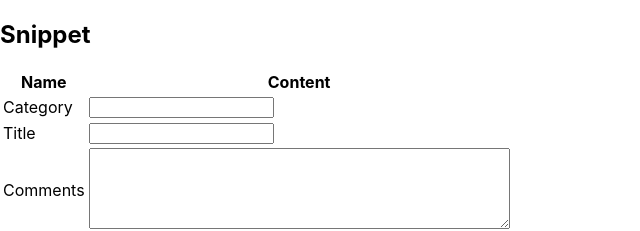
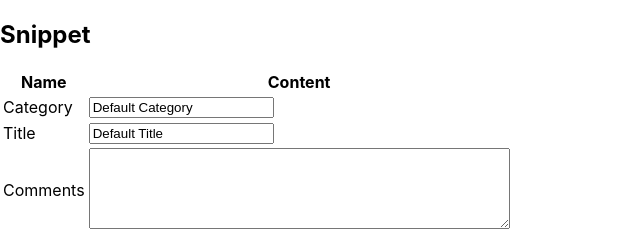
Before and after one commit to rkiran3/snippet-react, a React (Create React App) app: page / in a window 1280 px wide. Shown: the top 231 px of the page, without its empty margins (0-640 px from the left). Built offline with nearby package versions, Linux system fonts and the light colour scheme.

Commit message:
Add react state for components

```diff
--- a/package.json
+++ b/package.json
@@ -6,6 +6,7 @@
     "@testing-library/jest-dom": "^5.16.4",
     "@testing-library/react": "^13.2.0",
     "@testing-library/user-event": "^13.5.0",
+    "nanoid": "^3.3.4",
     "react": "^18.1.0",
     "react-dom": "^18.1.0",
     "react-scripts": "5.0.1",
--- a/src/App.js
+++ b/src/App.js
@@ -1,18 +1,52 @@
+import React, { useState } from "react";
+
 import Snippet from './components/Snippet';
 import Filter from './components/Filter';
 import Form from './components/Form';
 
 function App(props) {
 
+  console.log("Begin App");
+  const [snippets, setSnippets] = useState(props.snippets);
+
+  function addTask(name) {
+    console.log('App addTask was invoked');
+    console.log(name);
+
+    const newSnippet = { id: "id",
+      name: name,
+      title: "new Title",
+      completed: true
+    }
+
+    setSnippets([...snippets, newSnippet]);
+  }
+
+  /* Function invoked when form submitted */
+  function addSnippet(category) {
+    console.log('App addTask was invoked');
+    console.log(category);
+
+    const newSnippet = { id: "id",
+      category: category,
+      title: "new Title",
+      completed: true
+    }
+
+    setSnippets([...snippets, newSnippet]);
+  }
+
   console.log(props);
-  console.log('in From App')
-  const snippetList = props.snippets?.map(snippet =>
+  console.log('App.js: Iterating Snippets');
+
+  const snippetList = snippets.map(snippet =>
     <Snippet
-      category={snippet.category}
       title={snippet.title}
       name={snippet.name}
+      category={snippet.category}
       id={snippet.id}
-      completed={snippet.completed} />
+      completed={snippet.completed}
+      key={snippet.id} />
   );
 
   return (
@@ -20,7 +54,7 @@ function App(props) {
       <header className="App-header">
         <h2>Snippet</h2>
 
-        <Form />
+        <Form addSnippet={addSnippet} />
 
         <ul
           aria-labelledby="list-heading">
--- a/src/components/Form.js
+++ b/src/components/Form.js
@@ -1,14 +1,55 @@
+import React, { useState } from "react";
 
+export default function Form(props) {
+    console.log(`Begin Form function: props= ${props}`);
 
-export default function Form() {
+    //const [name, setName] = useState('Use Hooks!');
+    const [category, setCategory] = useState('Default Category');
+    const [title, setTitle] = useState('Default Title');
 
+    // invoked on form submit below
     function handleSubmit(e) {
+
         e.preventDefault();
-        alert('hello');
+        console.log('Form Add button pressed');
+        console.log("Title: [" + e.target.title.value + "]");
+        console.log("Category: [" + e.target.category.value + "]");
+        props.addSnippet(category);
+        setCategory("");
+    }
+
+    function handleChangeCategory(e) {
+        const target = e.target;
+
+        console.log( "HC:name: " + target.name + "]") ;
+        console.log(e.target.value);
+        console.log(e.target.title.value);
+        setCategory(e.target.value);
+
+    }
+
+    function handleInputChange(e) {
+        const target = e.target;
+        const name = target.name;
+        const value = target.value;
+
+        console.log( "HC:name: [" + target.name + "]") ;
+        console.log( "HC:value: [" + target.value + "]") ;
+
+        if (name == 'category') {
+            setCategory(value);
+        } else {
+            setTitle(value);
+        }
+    }
+
+    function handleChangeTitle(e) {
+        console.log(e.target.value);
+        setTitle(e.target.value);
     }
 
     return (
-        <form>
+        <form onSubmit={handleSubmit}>
             <table bordered="true" >
                 <thead>
                     <tr>
@@ -19,12 +60,20 @@ export default function Form() {
                 <tbody>
                     <tr>
                         <td><label>Category</label></td>
-                        <td><input type="text" name="category" /></td>
+                        <td><input
+                            type="text"
+                            value={category}
+                            name="category"
+                            onChange={handleInputChange} /></td>
                     </tr>
 
                     <tr>
                         <td><label>Title</label></td>
-                        <td><input type="text" name="title" /></td>
+                        <td><input
+                            type="text"
+                            value={title}
+                            name="title"
+                            onChange={handleInputChange} /></td>
                     </tr>
 
                     <tr>
```
